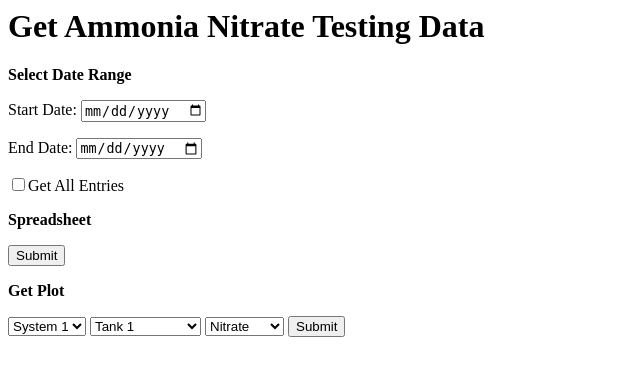
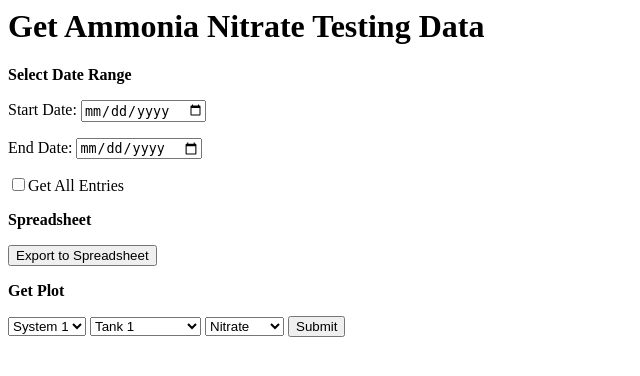
Before and after one commit to theplantipro/theplant, a Django app: template templates/am_download.html in a window 1280 px wide. Shown: the top 376 px of the page, without its empty margins (0-640 px from the left). Run offline with Django 3.2, Linux system fonts and the light colour scheme; the template is opened without the code that fills it, so the values that code supplies are empty.

Commit message:
Fixed submit

```diff
--- a/templates/am_download.html
+++ b/templates/am_download.html
@@ -21,7 +21,7 @@
       <input type="checkbox" name="alldates">Get All Entries</input>
       <p></p>
       <p><b>Spreadsheet</b></p>
-      <input type="submit" name="Export to Spreadsheet"></input>
+      <input type="submit" value="Export to Spreadsheet" name="export"></input>
       <p></p>
       <p><b>Get Plot</b></p>
       <select name="system">
--- a/templates/mt_download.html
+++ b/templates/mt_download.html
@@ -20,11 +20,9 @@
       <p>End Date: <input type="date" name="date2"></p>
       <p><input type="checkbox" name="alldates">Get All Entries</input></p>
       <p></p>
-      <br>
       <p><b>Spreadsheet</b></p>
       <p><input type="submit" value="Export to Spreadsheet" name="export"></input></p>
       <p></p>
-      <br>
       <p><b>Get Plot</b></p>
       <select name="system">
          <option value=1>System 1</option>
```
